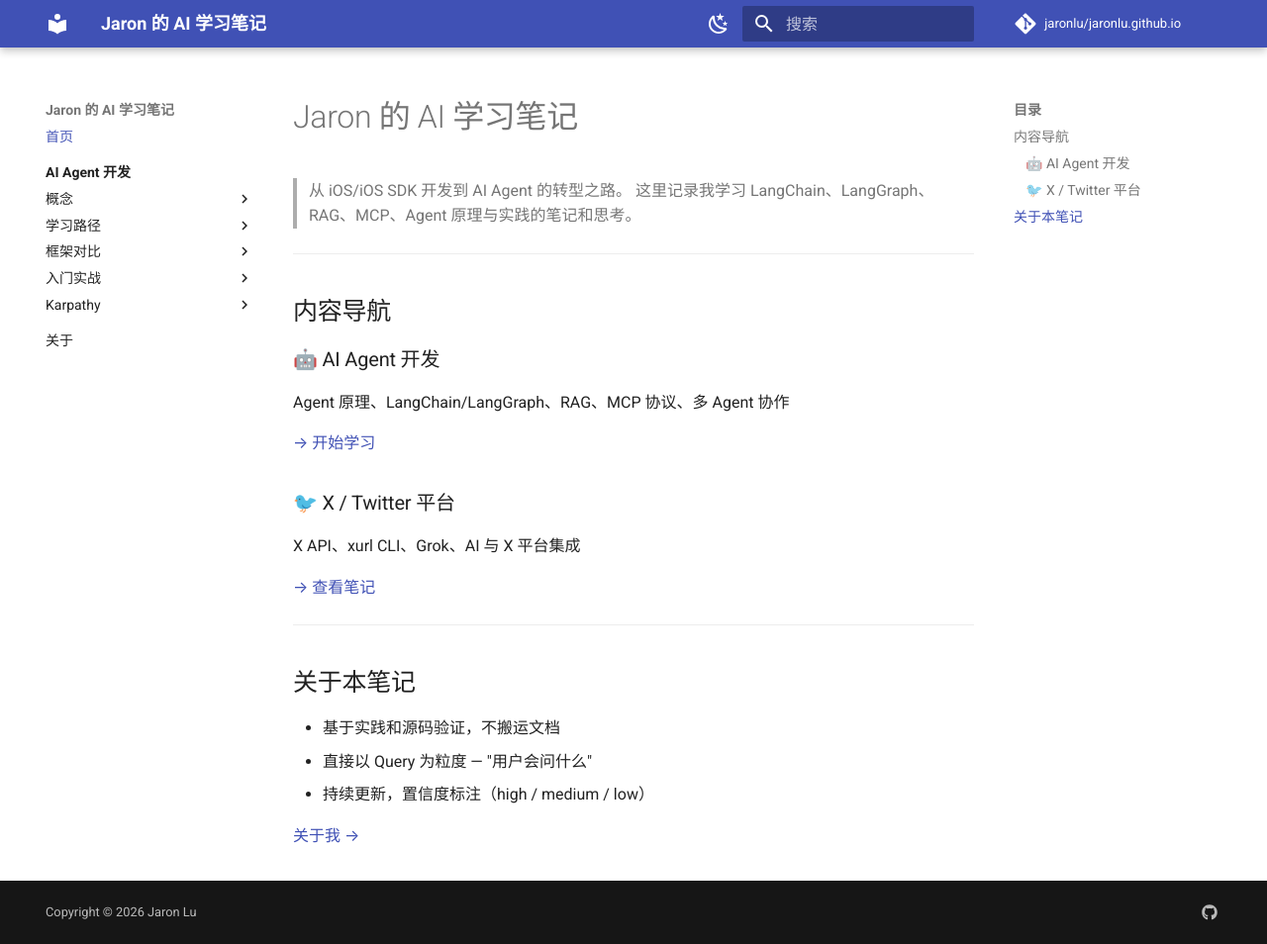
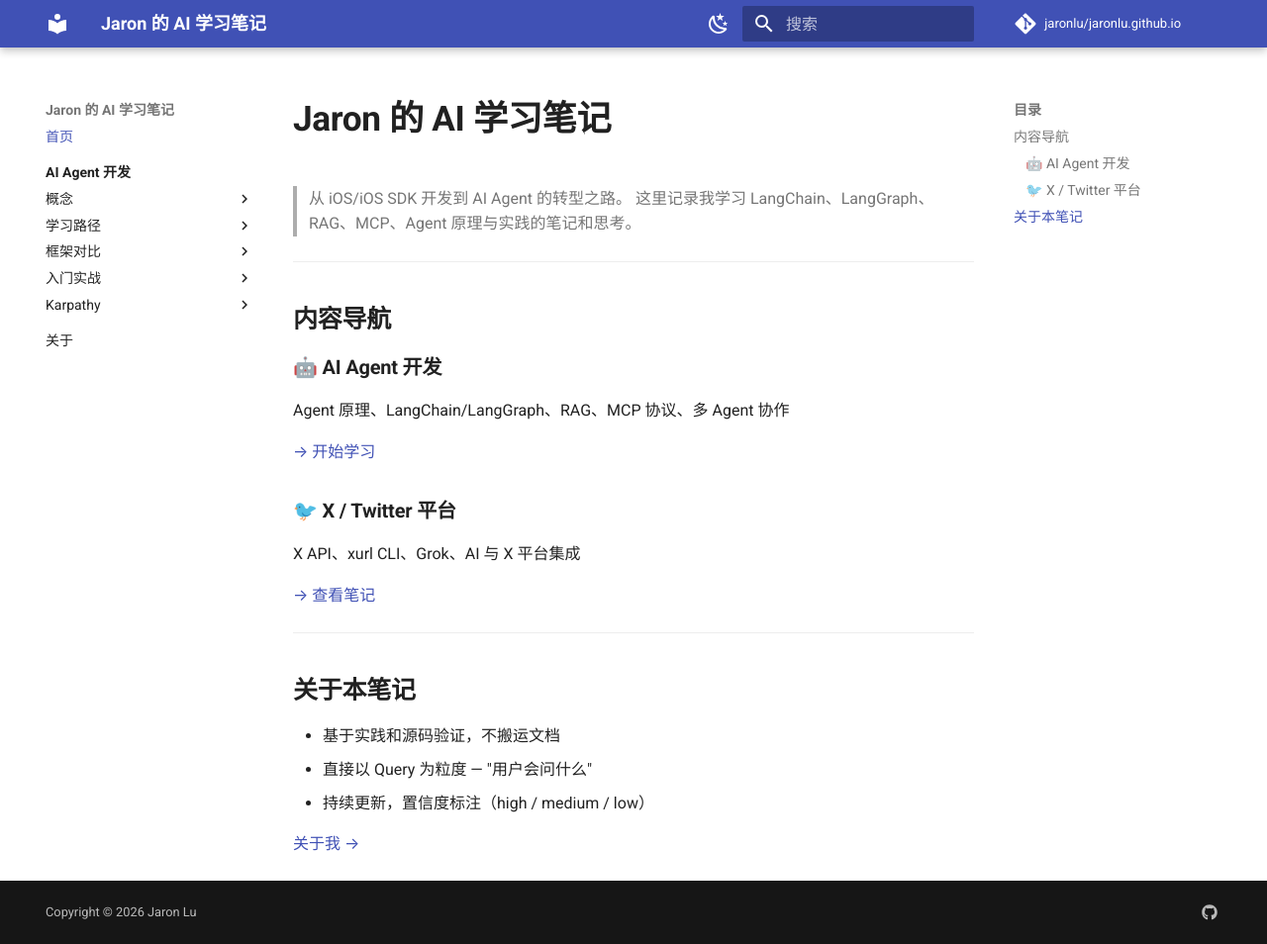
Before and after one commit to jaronlu/jaronlu.github.io, an MkDocs documentation site: the page built from docs/index.md, in a window 1280 px wide and 954 px high. Shown: the whole window at 99% size. Built offline with MkDocs 1.6.1 and Material for MkDocs 9.7.7, drawn with Linux system fonts in a browser that asks for light colours; comment, search, counter and statistics services are not loaded.

Commit message:
fix: 标题加粗加深色

```diff
--- /dev/null
+++ b/docs/stylesheets/extra.css
@@ -0,0 +1,10 @@
+/* 标题加粗、加深颜色 */
+h1, h2, h3, h4, h5, h6 {
+  font-weight: 700 !important;
+  color: var(--md-default-fg-color) !important;
+}
+
+/* h1 更大一些 */
+h1 {
+  font-size: 2.2em !important;
+}
--- a/mkdocs.yml
+++ b/mkdocs.yml
@@ -40,6 +40,9 @@
 
 plugins:
   - search
+
+extra_css:
+  - stylesheets/extra.css
 
 markdown_extensions:
   - admonition
```
